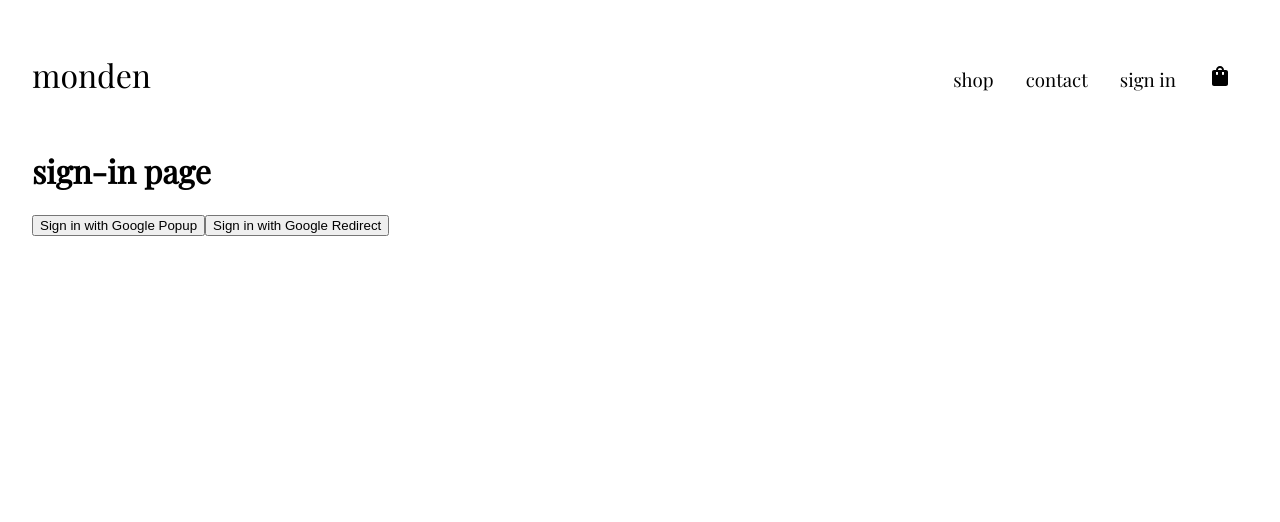
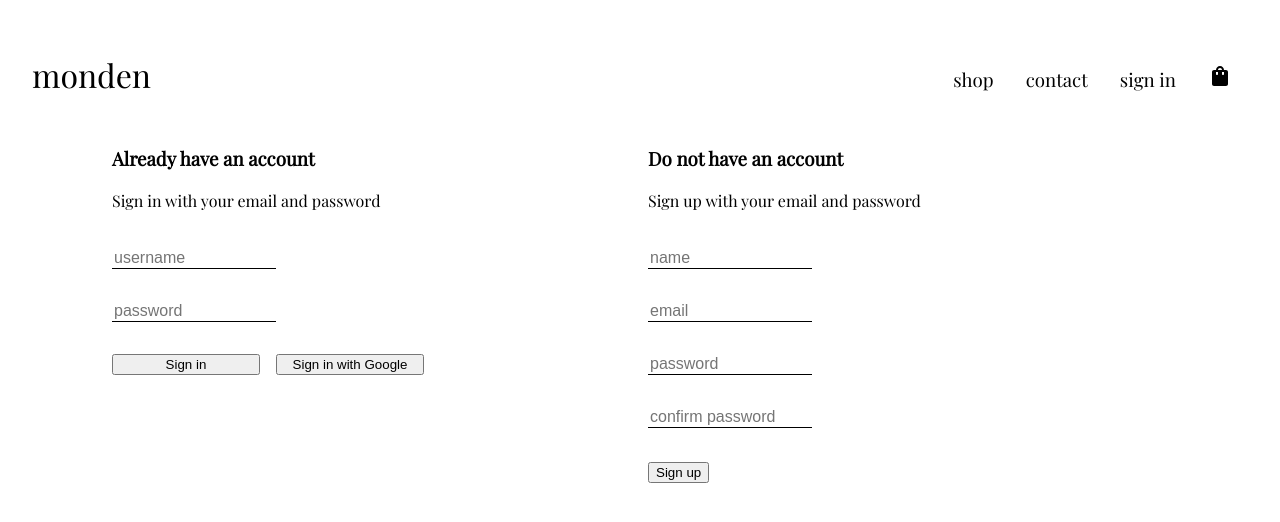
Before and after one commit to radovicstef/monden, a React (Create React App) app: page /sign-in in a window 1280 px wide. Shown: the top 522 px of the page. Built offline with nearby package versions, Linux system fonts and the light colour scheme.

Commit message:
Added sign up with email and password

```diff
--- /dev/null
+++ b/src/components/sign-up-form/sign-up-form.component.js
@@ -0,0 +1,112 @@
+import { useState } from "react";
+
+import {
+  createAuthUserWithEmailAndPassword,
+  createUserDocumentFromAuth,
+} from "../../utils/firebase/firebase.utils";
+
+const defaultFormFields = {
+  name: "",
+  email: "",
+  password: "",
+  confirmPassword: "",
+};
+
+const SignUpForm = () => {
+  const [formFields, setFromFields] = useState(defaultFormFields);
+  const { name, email, password, confirmPassword } = formFields;
+
+  const handleChange = (event) => {
+    const { name, value } = event.target;
+    setFromFields({ ...formFields, [name]: value });
+  };
+
+  const resetFormFields = () => {
+    setFromFields(defaultFormFields);
+  };
+
+  const handleSubmit = async (event) => {
+    event.preventDefault();
+    if (password !== confirmPassword) {
+      alert("Confirm password doesn't match password!");
+      return;
+    }
+    try {
+      const { user } = await createAuthUserWithEmailAndPassword(
+        email,
+        password
+      );
+      const userDocRef = await createUserDocumentFromAuth({
+        ...user,
+        displayName: name,
+      });
+      resetFormFields();
+    } catch (error) {
+      if (error.code === "auth/email-already-in-use") {
+        alert("Cannot create user, email aready in use");
+      } else {
+        console.log("User creation error: " + error);
+      }
+    }
+  };
+
+  return (
+    <div className="sign-up-container">
+      <h3 className="sign-up-title">Do not have an account</h3>
+      <h4 className="sign-up-subtitle">Sign up with your email and password</h4>
+      <form onSubmit={handleSubmit}>
+        <div className="sign-up-credentials-wrapper">
+          <div>
+            <input
+              type="text"
+              required
+              className="sign-up-input"
+              placeholder="name"
+              name="name"
+              onChange={handleChange}
+              value={name}
+            />
+          </div>
+          <div>
+            <input
+              type="email"
+              required
+              className="sign-up-input"
+              placeholder="email"
+              name="email"
+              onChange={handleChange}
+              value={email}
+            />
+          </div>
+          <div>
+            <input
+              type="password"
+              required
+              className="sign-up-input"
+              placeholder="password"
+              name="password"
+              onChange={handleChange}
+              value={password}
+            />
+          </div>
+          <div>
+            <input
+              type="password"
+              required
+              className="sign-up-input"
+              placeholder="confirm password"
+              name="confirmPassword"
+              onChange={handleChange}
+              value={confirmPassword}
+            />
+          </div>
+        </div>
+        <div className="sign-up-button">
+          <button type="submit">Sign up</button>
+        </div>
+      </form>
+    </div>
+  );
+};
+
+export default SignUpForm;
--- a/src/routes/sign-in/sign-in.component.jsx
+++ b/src/routes/sign-in/sign-in.component.jsx
@@ -1,37 +1,41 @@
-import { useEffect } from "react";
-
-import { getRedirectResult } from "firebase/auth";
-
 import {
-  auth,
   signInWithGooglePopup,
-  signInWithGoogleRedirect,
   createUserDocumentFromAuth,
 } from "../../utils/firebase/firebase.utils";
 
+import SignUpForm from "../../components/sign-up-form/sign-up-form.component";
+
+import "./sign-in.styles.scss";
+
 const SignIn = () => {
   //component did mount
-  useEffect(() => {
-    (async () => {
-      const response = await getRedirectResult(auth);
-      if (response) {
-        const userDocRef = await createUserDocumentFromAuth(response.user);
-      }
-    })();
-  }, []);
-
   const logGoogleUser = async () => {
     const { user } = await signInWithGooglePopup();
     const userDocRef = await createUserDocumentFromAuth(user);
   };
 
   return (
-    <div>
-      <h1>sign-in page</h1>
-      <button onClick={logGoogleUser}>Sign in with Google Popup</button>
-      <button onClick={signInWithGoogleRedirect}>
-        Sign in with Google Redirect
-      </button>
+    <div className="sign-in-wrapper">
+      <div className="sign-in-container">
+        <h3 className="sign-in-title">Already have an account</h3>
+        <h4 className="sign-in-subtitle">
+          Sign in with your email and password
+        </h4>
+        <div className="sign-in-credentials-wrapper">
+          <div>
+            <input className="sign-in-input" placeholder="username" />
+          </div>
+          <div>
+            <input className="sign-in-input" placeholder="password" />
+          </div>
+        </div>
+        <div className="sign-in-buttons">
+          <button>Sign in</button>
+          <button>Sign in with Google</button>
+        </div>
+      </div>
+
+      <SignUpForm />
     </div>
   );
 };
--- /dev/null
+++ b/src/routes/sign-in/sign-in.styles.scss
@@ -0,0 +1,55 @@
+.sign-in-wrapper {
+  display: grid;
+  grid-template-columns: repeat(2, 1fr);
+  gap: 1rem;
+  margin: 0 5rem;
+}
+
+.sign-in-subtitle {
+  margin-top: 0;
+  font-weight: normal;
+}
+
+.sign-up-subtitle {
+  margin-top: 0;
+  font-weight: normal;
+}
+
+.sign-in-input {
+  margin: 1rem 0rem;
+  max-width: 10rem;
+  width: 100%;
+  width: 50%;
+  font-size: 1rem;
+  border: none;
+  outline: none;
+  border-bottom: 1px solid black;
+}
+
+.sign-in-buttons {
+  display: flex;
+  width: 60%;
+  margin: 1rem 0;
+  justify-content: space-between;
+  gap: 1rem;
+
+  button {
+    width: 100%;
+  }
+}
+
+.sign-up-input {
+  margin: 1rem 0rem;
+  max-width: 10rem;
+  width: 100%;
+  width: 50%;
+  font-size: 1rem;
+  border: none;
+  outline: none;
+  border-bottom: 1px solid black;
+}
+
+.sign-up-button {
+  width: 60%;
+  margin: 1rem 0;
+}
--- a/src/utils/firebase/firebase.utils.js
+++ b/src/utils/firebase/firebase.utils.js
@@ -5,6 +5,7 @@ import {
   signInWithRedirect,
   signInWithPopup,
   GoogleAuthProvider,
+  createUserWithEmailAndPassword,
 } from "firebase/auth";
 
 import { getFirestore, doc, getDoc, setDoc } from "firebase/firestore";
@@ -40,6 +41,8 @@ export const signInWithGoogleRedirect = () => {
 export const db = getFirestore();
 
 export const createUserDocumentFromAuth = async (userAuth) => {
+  if (!userAuth) return;
+
   //doc(database, collection, identifier)
   const userDocRef = doc(db, "users", userAuth.uid);
 
@@ -62,3 +65,8 @@ export const createUserDocumentFromAuth = async (userAuth) => {
 
   return userDocRef;
 };
+
+export const createAuthUserWithEmailAndPassword = async (email, password) => {
+  if (!email || !password) return;
+  return createUserWithEmailAndPassword(auth, email, password);
+};
```
